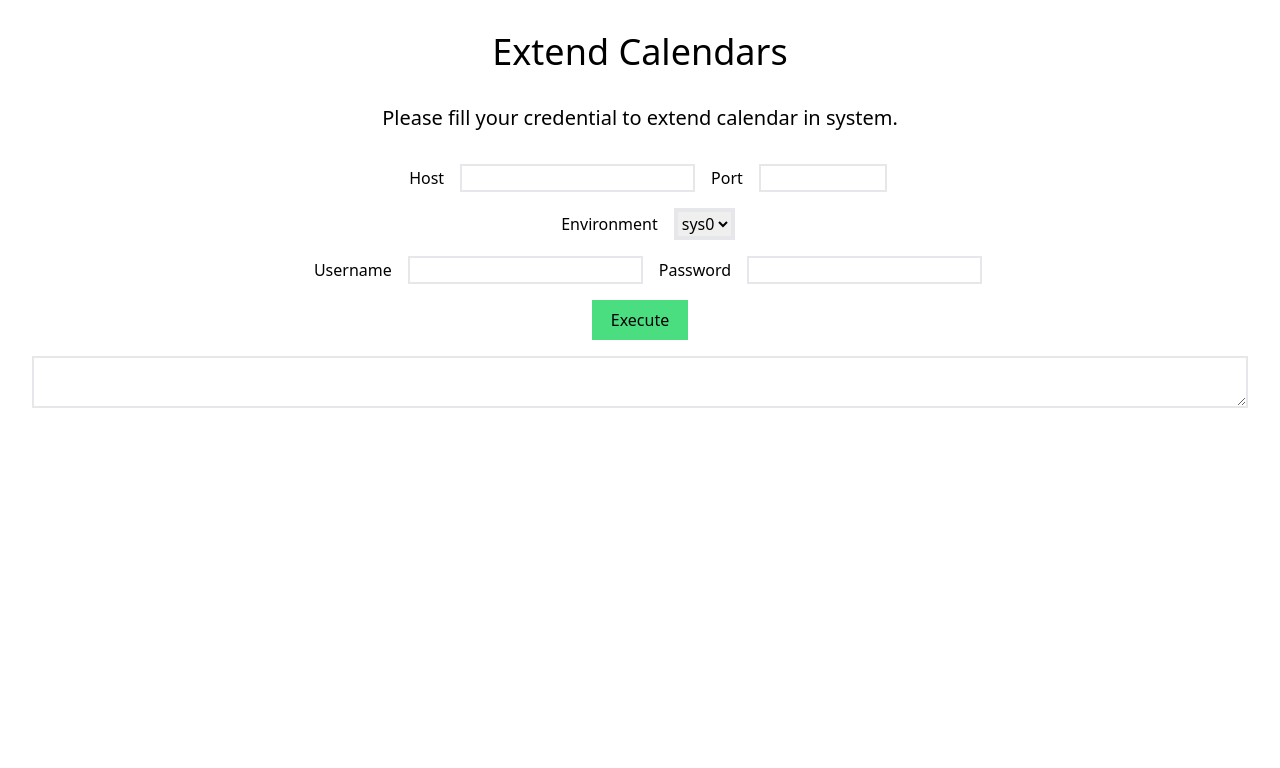
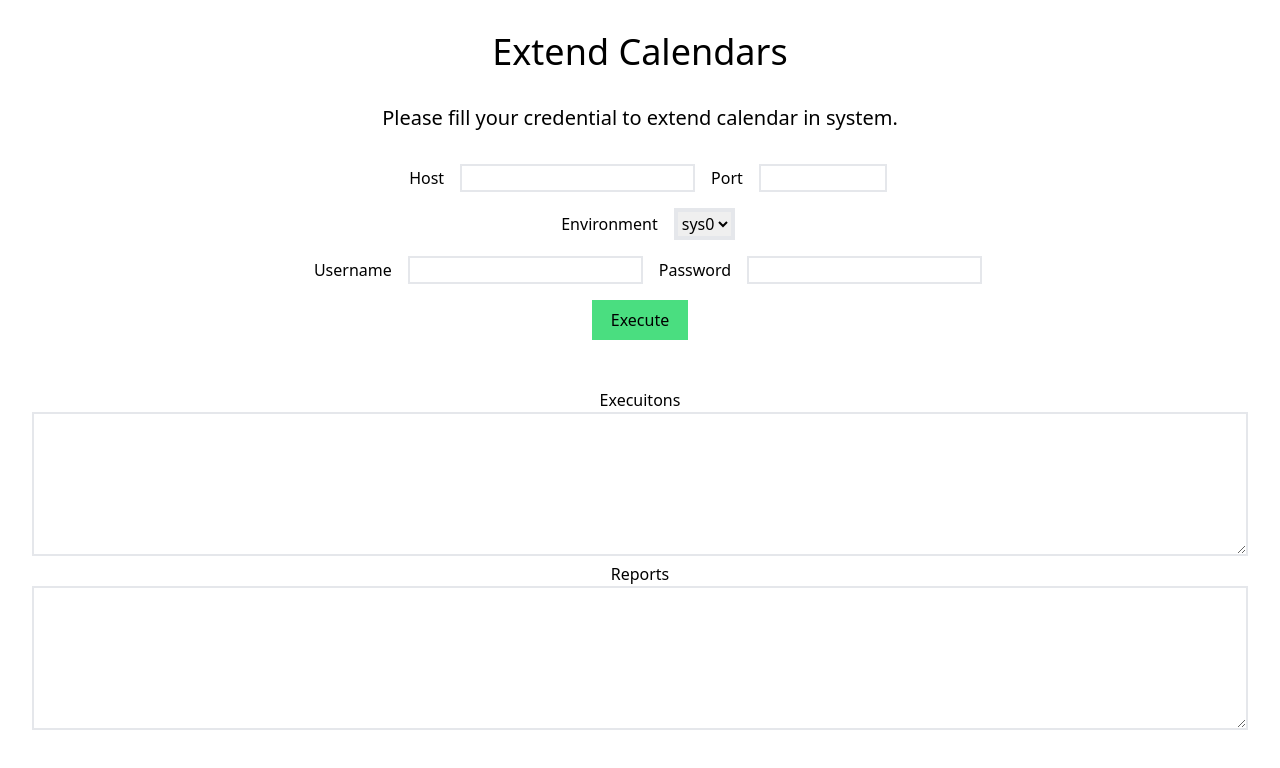
Before and after one commit to masterPN/extend-calendar, a React (Vite) app: page / in a window 1280 px wide. Shown: the top 768 px of the page. Built offline with nearby package versions, Linux system fonts and the light colour scheme.

Commit message:
seperate executions and reports res

```diff
--- a/src/components/CredentialInputComponent.tsx
+++ b/src/components/CredentialInputComponent.tsx
@@ -4,7 +4,8 @@ import axios from "axios";
 
 function CredentialInputComponent() {
   const { register, handleSubmit } = useForm<CredentialInput>();
-  const [result, setResult] = useState("");
+  const [resultPostExecution, setResultPostExecution] = useState("");
+  const [resultGetReport, setResultGetReport] = useState("");
   const environmentConfigs: environmentConfig[] = [
     { env: "sys0", client: 0 },
     { env: "sys0", client: 1 },
@@ -85,7 +86,7 @@ function CredentialInputComponent() {
             };
 
             resultString += "Loading Client " + envConfig.client + "...\n";
-            setResult(resultString);
+            setResultPostExecution(resultString);
             await axios
               .request(config)
               .then((response) => {
@@ -102,7 +103,7 @@ function CredentialInputComponent() {
                   runId: postExecutionResponse.runId,
                 });
                 resultString += "Client " + envConfig.client + " - SUCCESS\n";
-                setResult(resultString);
+                setResultPostExecution(resultString);
               })
               .catch((error) => {
                 console.log("error from postExecutions");
@@ -115,11 +116,11 @@ function CredentialInputComponent() {
                     "\n"
                 );
                 resultString += "Client " + envConfig.client + " - FAILED\n";
-                setResult(resultString);
+                setResultPostExecution(resultString);
               });
           })
       );
-
+      setResultPostExecution(resultString);
       return runIdMaps;
     }
 
@@ -165,7 +166,7 @@ function CredentialInputComponent() {
             reportString += "******************* SOF *******************\n";
             reportString += getExecutionReportResponse.data[0].content + "\n";
             reportString += "******************* EOF *******************\n";
-            setResult(reportString);
+            setResultGetReport(reportString);
           })
           .catch((error) => {
             console.log(
@@ -181,9 +182,10 @@ function CredentialInputComponent() {
               " run_id " +
               runIdMap.runId +
               "\n";
-            setResult(reportString);
+            setResultGetReport(reportString);
           });
       });
+      setResultGetReport(reportString);
     }
 
     async function main(data: CredentialInput) {
@@ -280,12 +282,23 @@ function CredentialInputComponent() {
           </button>
         </div>
       </form>
-      <div className="h-full w-full">
-        <textarea
-          className="border-2 h-full w-full"
-          readOnly
-          value={result}
-        ></textarea>
+      <div className="h-fit w-full mt-12">
+        <div>
+          <label>Execuitons</label>
+          <textarea
+            className="border-2 h-36 w-full"
+            readOnly
+            value={resultPostExecution}
+          ></textarea>
+        </div>
+        <div>
+          <label>Reports</label>
+          <textarea
+            className="border-2 h-36 w-full"
+            readOnly
+            value={resultGetReport}
+          ></textarea>
+        </div>
       </div>
     </>
   );
```
